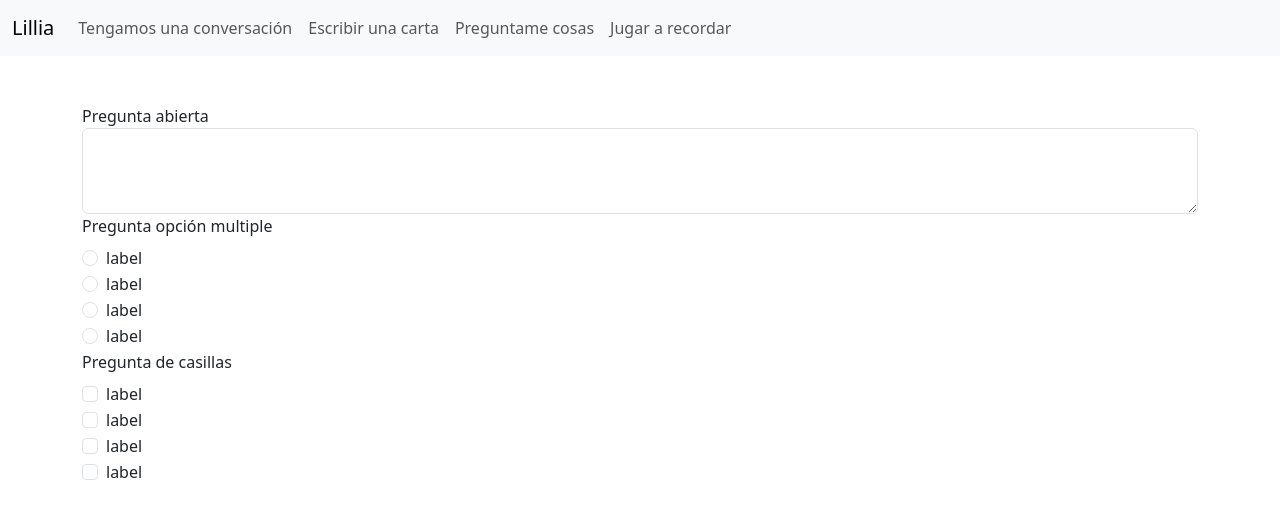
After one commit to Jafet5757/Lilia---english-teacher, a Flask app: template templates/questions.html in a window 1280 px wide. The commit adds this page. Shown: the top 519 px of the page. Run offline with Flask 3, Linux system fonts and the light colour scheme; the template is opened without the code that fills it, so the values that code supplies are empty.

Commit message:
questions added

```diff
--- /dev/null
+++ b/static/js/questions.js
@@ -0,0 +1,23 @@
+const topic = "México"
+
+function getQuestions() {
+  // Fetch petition to server
+  fetch("/api/questions", {
+    method: "POST",
+    headers: {
+      "Content-Type": "application/json"
+    },
+    body: JSON.stringify({ topic: topic })
+  })
+    .then(response => response.json())
+    .then(data => {
+      json = JSON.parse(data);
+      form = json.form;
+    })
+    .catch(error => {
+      alert("Error al obtener las preguntas");
+      console.error("Error:", error);
+    });
+}
+
+//getQuestions();
--- a/templates/base.html
+++ b/templates/base.html
@@ -29,7 +29,7 @@
             <a class="nav-link" href="/writing">Escribir una carta</a>
           </li>
           <li class="nav-item">
-            <a class="nav-link" href="#">Preguntame cosas</a>
+            <a class="nav-link" href="/questions">Preguntame cosas</a>
           </li>
           <li class="nav-item">
             <a class="nav-link" href="/remembering">Jugar a recordar</a>
--- a/templates/conversation.html
+++ b/templates/conversation.html
@@ -49,7 +49,7 @@
     <!-- Barra de input para el chat -->
     <div class="chat-input">
       <div class="input-group">
-        <input type="text" class="form-control" placeholder="Escribe un mensaje..." aria-label="Mensaje" id="message-input">
+        <input type="text" class="form-control" placeholder="Escribe un mensaje..." aria-label="Mensaje" id="message-input" autofocus>
         <button class="btn btn-purple" type="button" id="message-button"><i class="bi bi-arrow-up"></i></button>
       </div>
     </div>
--- /dev/null
+++ b/templates/questions.html
@@ -0,0 +1,76 @@
+{% extends "base.html" %}
+
+{% block title %}Lilia - speaking{% endblock %}
+
+{% block content %}
+
+<div class="container my-5">
+  <div class="row">
+    <div class="col">
+      <label for="">Pregunta abierta</label>
+      <textarea class="form-control" rows="3"></textarea>
+    </div>
+  </div>
+  <div class="row">
+    <div class="col">
+      <label for="" class="form-label">Pregunta opción multiple</label>
+      <div class="form-check">
+        <input class="form-check-input" type="radio" name="flexRadioDefault">
+        <label for="" class="form-check-label">
+          label
+        </label>
+      </div>
+      <div class="form-check">
+        <input class="form-check-input" type="radio" name="flexRadioDefault">
+        <label for="" class="form-check-label">
+          label
+        </label>
+      </div>
+      <div class="form-check">
+        <input class="form-check-input" type="radio" name="flexRadioDefault">
+        <label for="" class="form-check-label">
+          label
+        </label>
+      </div>
+      <div class="form-check">
+        <input class="form-check-input" type="radio" name="flexRadioDefault">
+        <label for="" class="form-check-label">
+          label
+        </label>
+      </div>
+    </div>
+  </div>
+  <div class="row">
+    <div class="col">
+      <label for="" class="form-label">Pregunta de casillas</label>
+      <div class="form-check">
+        <input class="form-check-input" type="checkbox">
+        <label for="" class="form-check-label">
+          label
+        </label>
+      </div>
+      <div class="form-check">
+        <input class="form-check-input" type="checkbox">
+        <label for="" class="form-check-label">
+          label
+        </label>
+      </div>
+      <div class="form-check">
+        <input class="form-check-input" type="checkbox">
+        <label for="" class="form-check-label">
+          label
+        </label>
+      </div>
+      <div class="form-check">
+        <input class="form-check-input" type="checkbox">
+        <label for="" class="form-check-label">
+          label
+        </label>
+      </div>
+    </div>
+  </div>
+</div>
+
+<script src="./../static/js/questions.js"></script>
+
+{% endblock %}
```
Also changed, not shown: static/js/speaking.js (+8 -0 lines).
